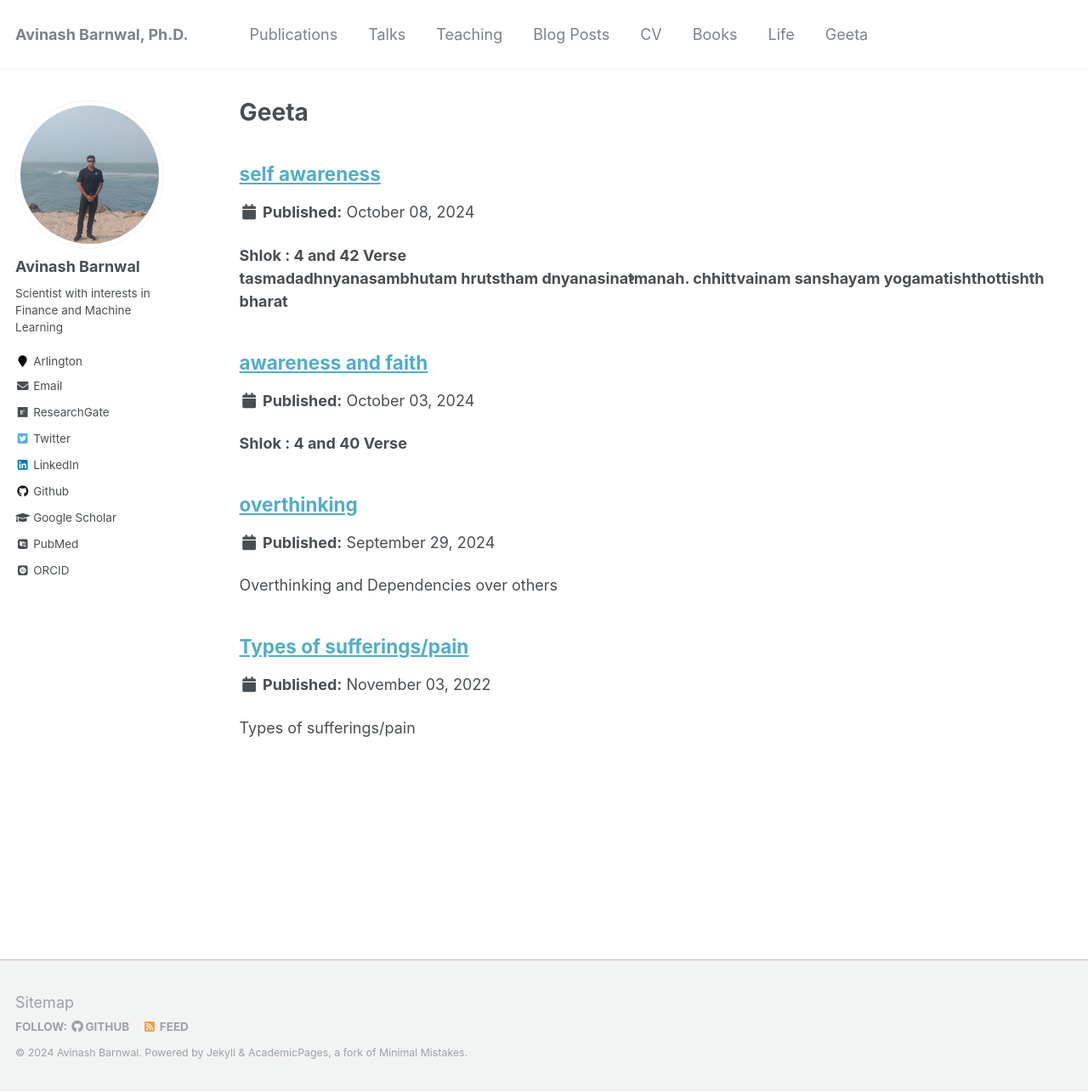
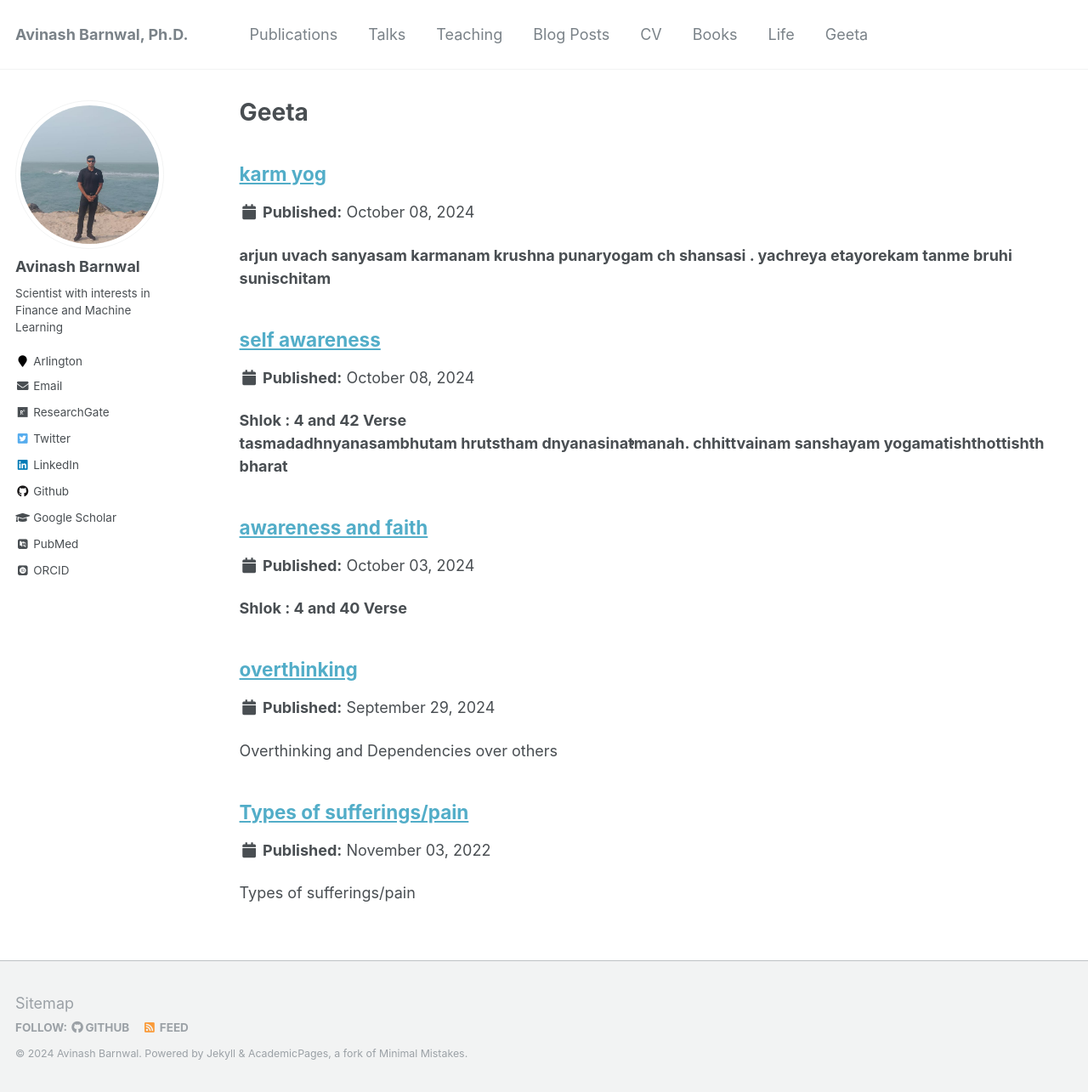
Before and after one commit to avinashbarnwal/avinashbarnwal.github.io, a Jekyll site: the page built from _pages/geeta.html, in a window 1280 px wide and 1285 px high. Shown: the whole window at 85% size. Built offline with Jekyll 4.4.1, drawn with Linux system fonts in a browser that asks for light colours; some web fonts are replaced.

Commit message:
Update shlok_5_1_2.md

```diff
--- a/_geeta/shlok_5_1_2.md
+++ b/_geeta/shlok_5_1_2.md
@@ -1,3 +1,11 @@
+---
+title: "karm yog"
+collection: books
+type: "Non-Fictional"
+permalink: /geeta/karm_yog
+date: 2024-10-08
+---
+
 
 **arjun uvach
 sanyasam karmanam krushna punaryogam ch shansasi .
```
